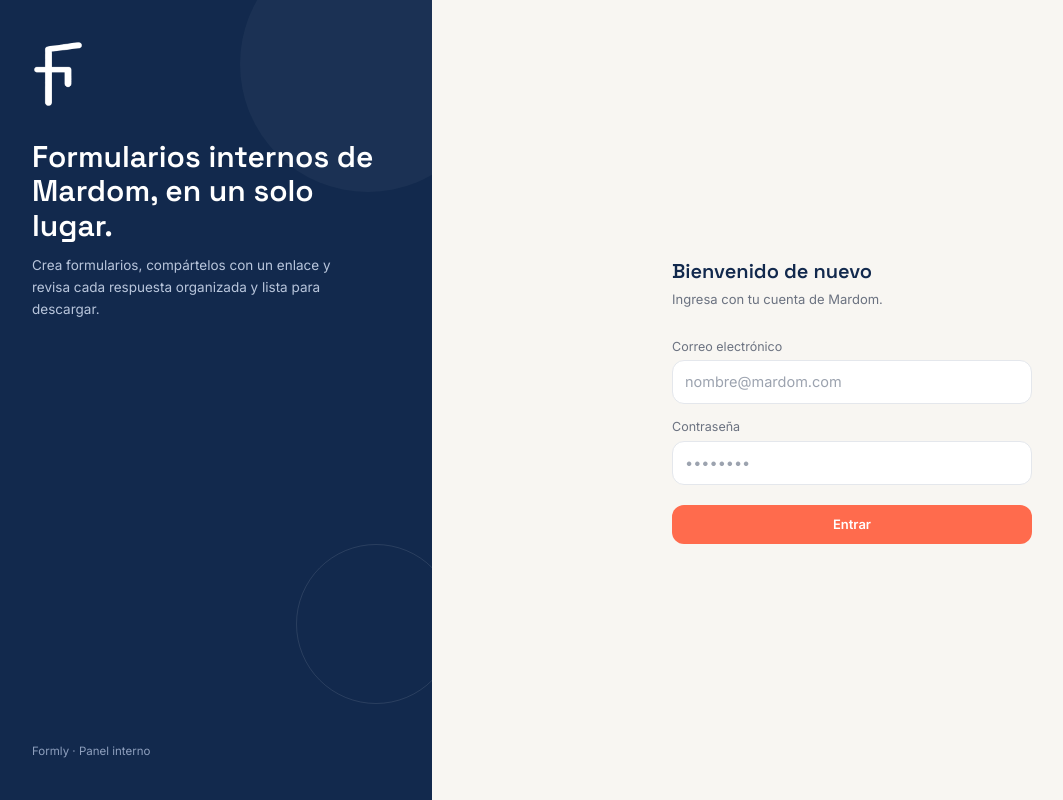
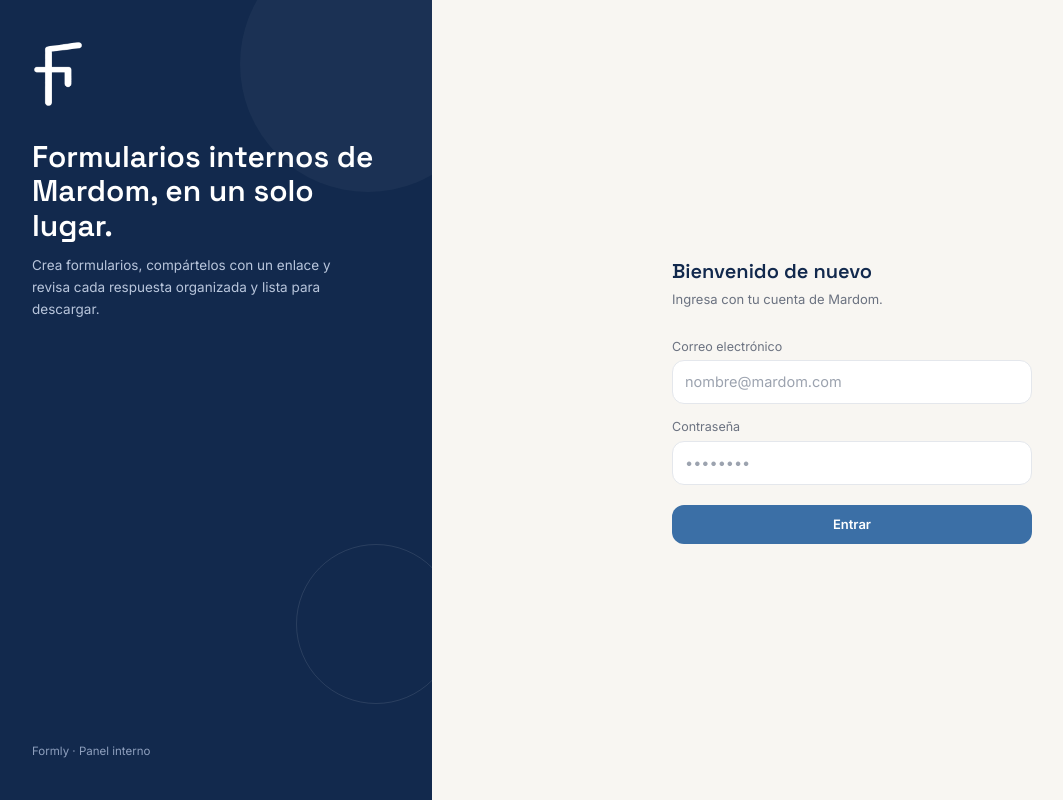
Before and after one commit to ariannapineda8-afk/FORMLY, a Next.js app: page /login in a window 1280 px wide. Shown: the whole page, without its empty margins (8-1071 px from the left). Built offline with nearby package versions, Linux system fonts and the light colour scheme; no server answers.

Commit message:
Cambia el acento coral por un azul suave, no chillón

```diff
--- a/app/globals.css
+++ b/app/globals.css
@@ -7,7 +7,7 @@ h1, h2, h3, .brand {
 }
 
 ::selection {
-  background: #ffdcd0;
+  background: #d7e6f5;
 }
 
 .page-title {
--- a/tailwind.config.js
+++ b/tailwind.config.js
@@ -12,9 +12,9 @@ module.exports = {
         navylt: "#EAF1F8",
         blue: "#3E72A8",
         bluelt: "#EAF1F8",
-        coral: "#FF6B4D",
-        coral2: "#E85A3E",
-        corallt: "#FFEEE9",
+        coral: "#3B6FA6",
+        coral2: "#2C5680",
+        corallt: "#E9F1F9",
         mint: "#2FA88A",
         mintlt: "#E4F5F0",
         ok: "#2E8B57",
```
